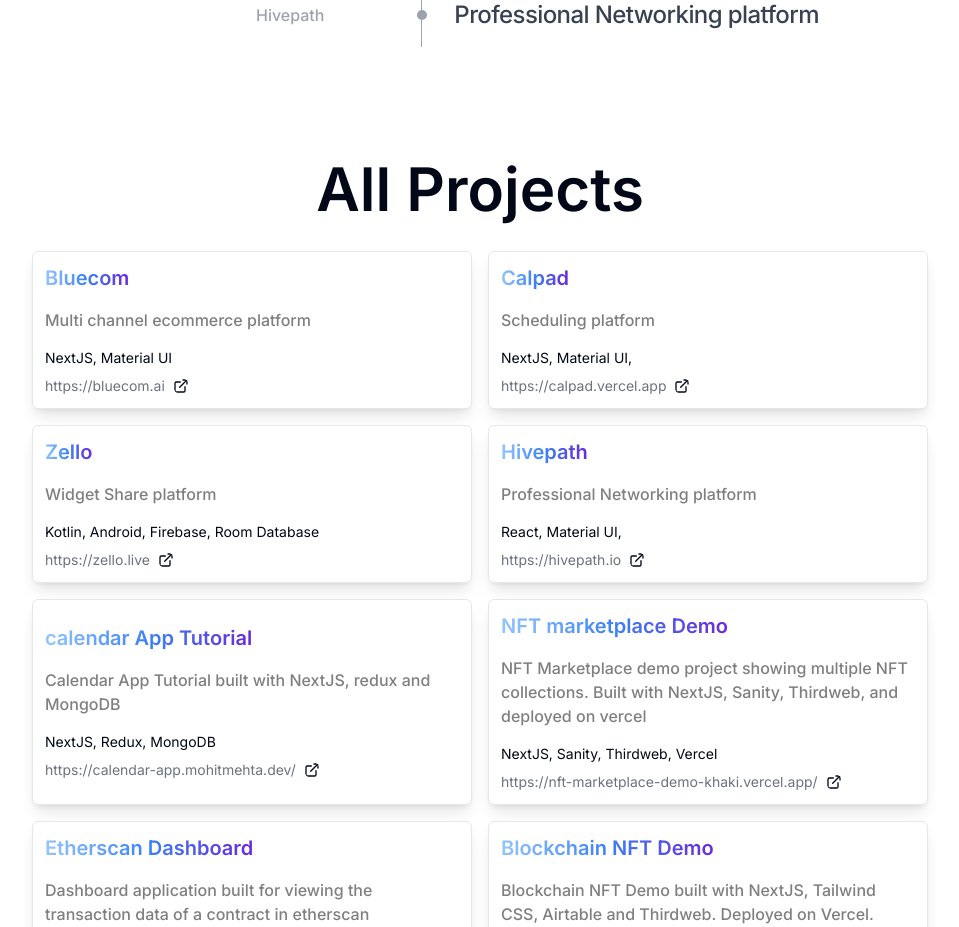
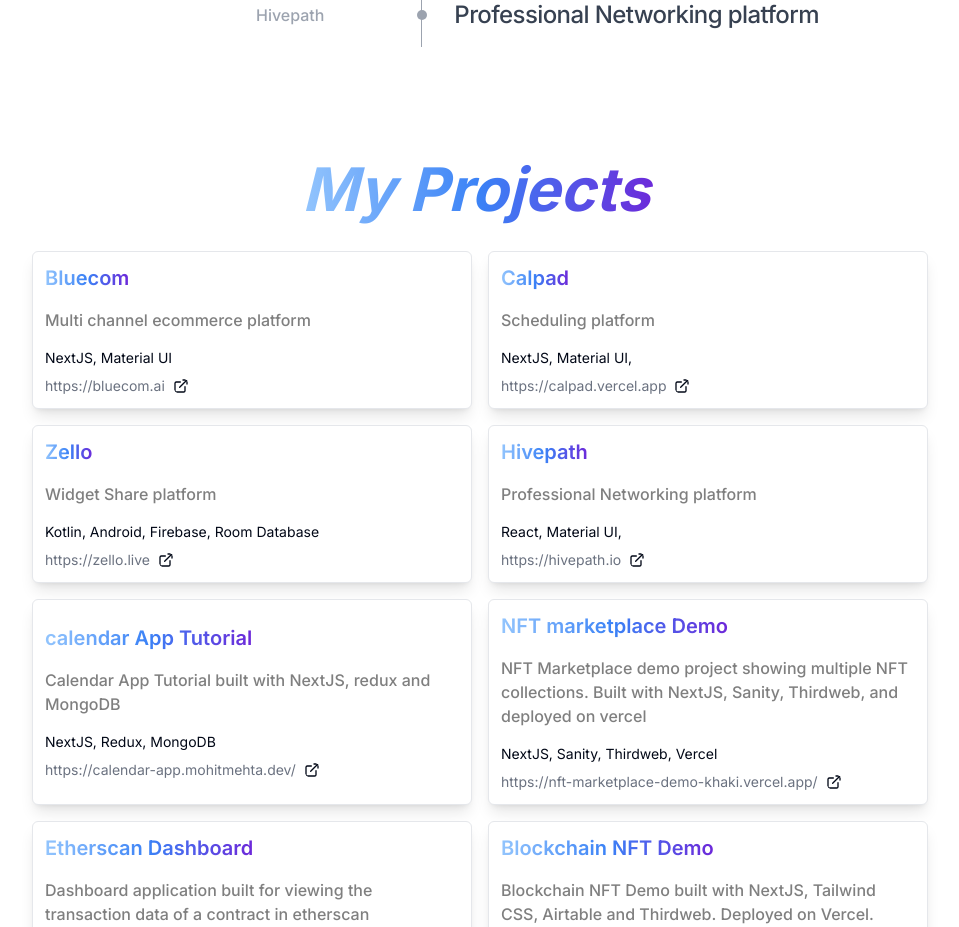
Before and after one commit to himohitmehta/himohit.me, a Next.js app: page / in a window 1280 px wide. Shown: the part 1040-1967 px from the top of the page, without its empty margins (160-1119 px from the left). Built offline with nearby package versions, Linux system fonts and the light colour scheme.

Commit message:
title change

```diff
--- a/components/home/projects.tsx
+++ b/components/home/projects.tsx
@@ -95,8 +95,10 @@
 export default function Projects() {
 	return (
 		<div className="max-w-6xl mx-auto py-8">
-			<h1 className="md:text-6xl text-2xl text-center font-semibold py-8">
-				All Projects
+			<h1 className="md:text-6xl text-2xl text-center font-bold py-8  ">
+				<span className="bg-gradient-to-r from-blue-300  via-blue-500 to-violet-700 italic pr-2 bg-clip-text text-transparent">
+					My Projects
+				</span>
 			</h1>
 			<div className="md:max-w-4xl max-w-md grid md:grid-cols-2 grid-cols-1 gap-4 mx-auto">
 				{data.map((item) => (
```
